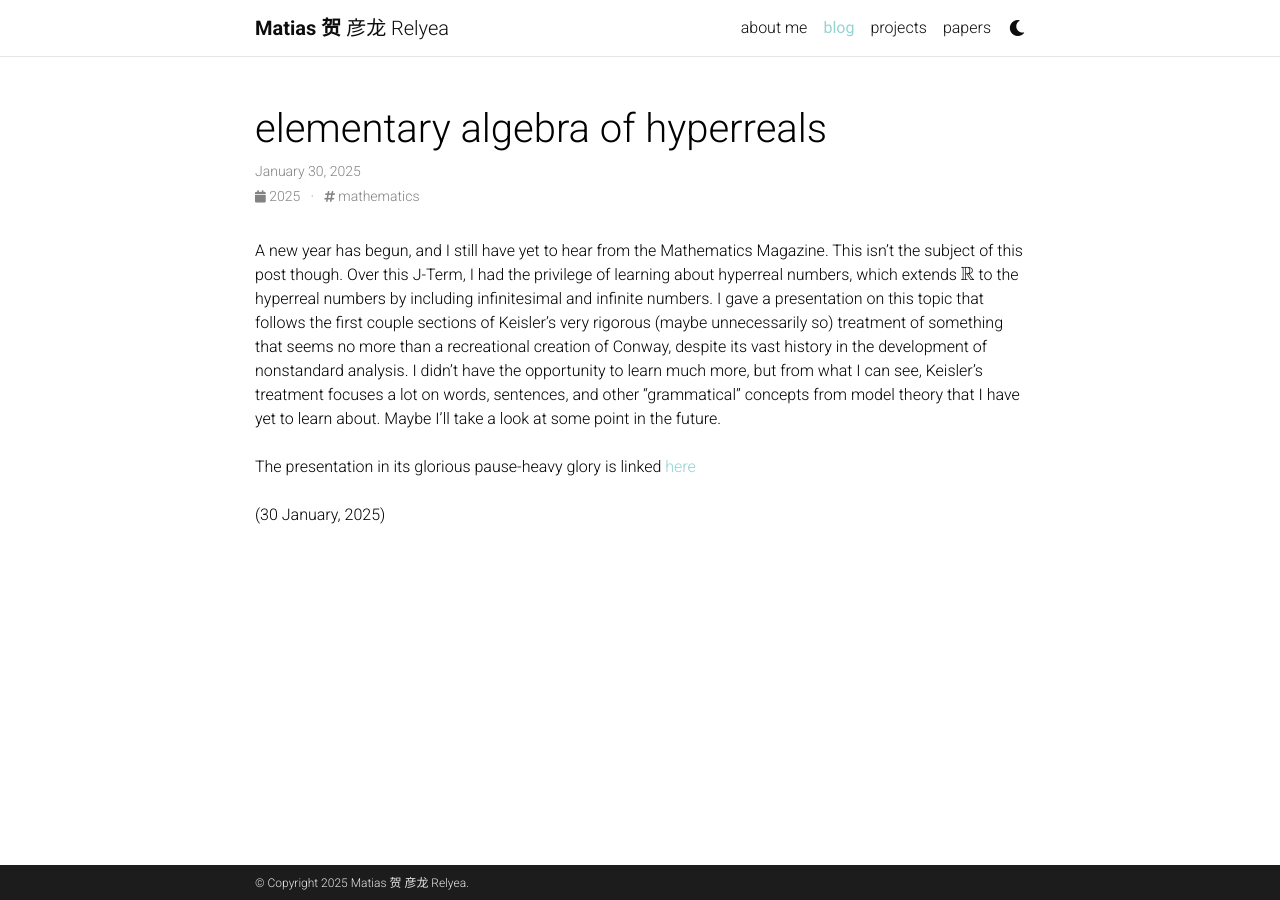
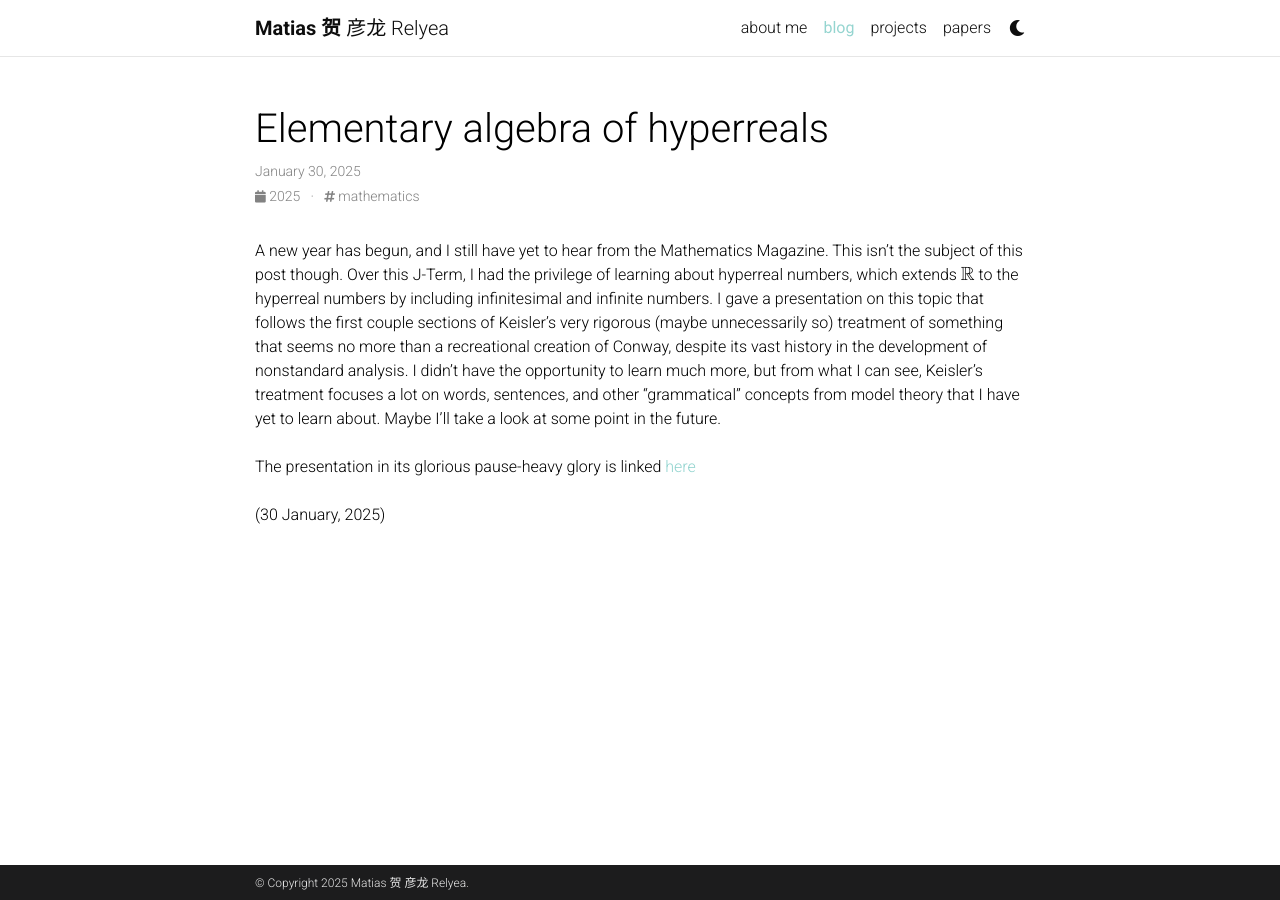
Before and after one commit to Quadcryo/quadcryo, a Jekyll site: the page built from _posts/2025-01-30-hyperrealnumbers.md, in a window 1280 px wide. Built offline with Jekyll 4.4.1, drawn with Linux system fonts in a browser that asks for light colours; comment, search, counter and statistics services are not loaded; a style sheet for code colours, icons or effects is not loaded.

Commit message:
capitalization

```diff
--- a/_posts/2025-01-30-hyperrealnumbers.md
+++ b/_posts/2025-01-30-hyperrealnumbers.md
@@ -1,6 +1,6 @@
 ---
 layout: post
-title:  elementary algebra of hyperreals
+title:  Elementary algebra of hyperreals
 date:   2025-01-30 00:00-00
 description: A presentation I gave on the algebra of hyperreal numbers systems, monads, galaxies
 tags: mathematics
```
